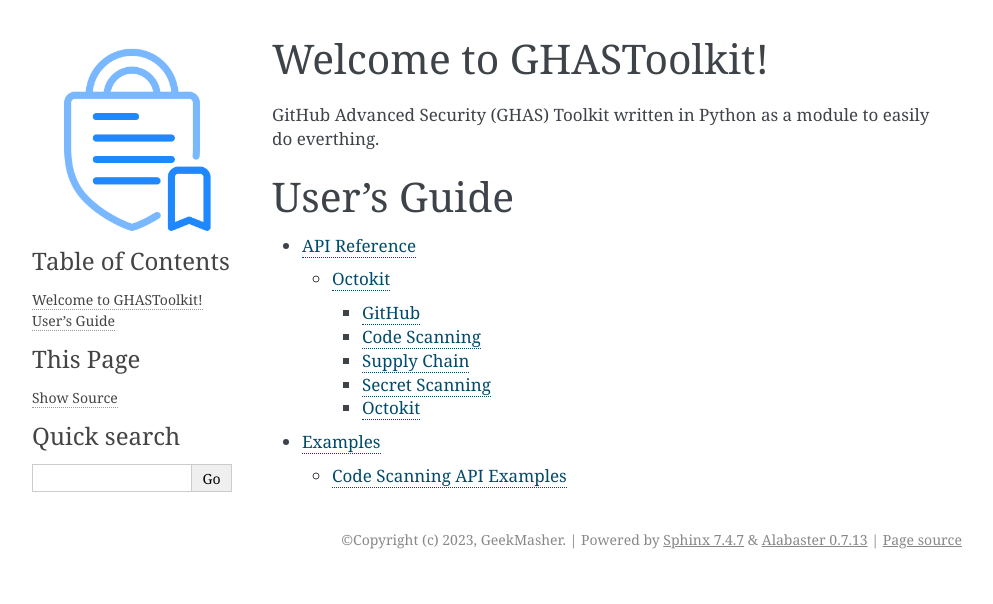
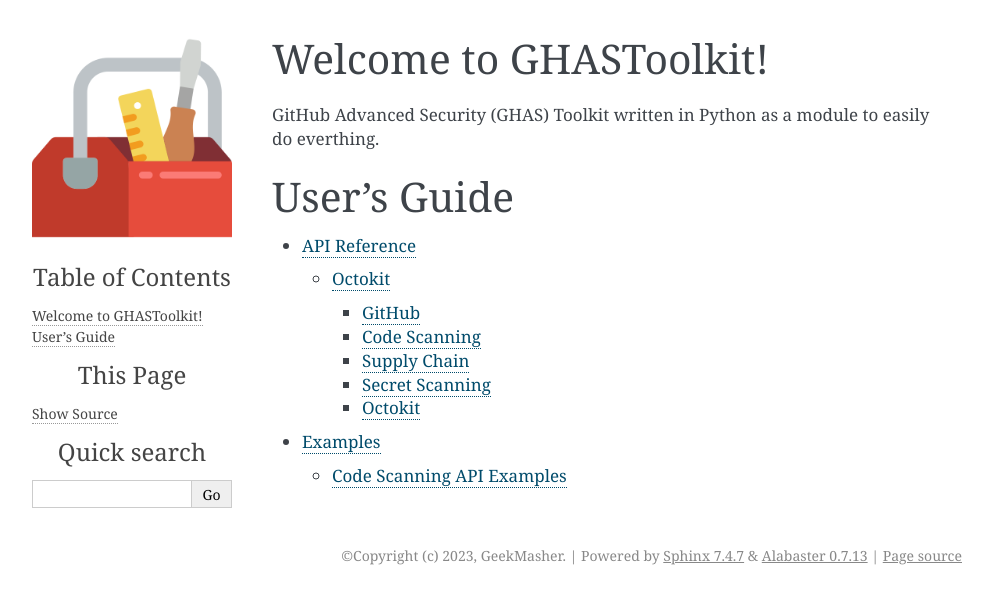
Before and after one commit to GeekMasher/ghastoolkit, a Sphinx documentation site: the page built from docs/index.rst, in a window 1280 px wide. Shown: the top 604 px of the page, without its empty margins (148-1141 px from the left). Built offline with Sphinx 7.4.7, drawn with Linux system fonts in a browser that asks for light colours.

Commit message:
feat: update docs

```diff
--- a/docs/conf.py
+++ b/docs/conf.py
@@ -42,6 +42,8 @@
 html_theme = "alabaster"
 html_static_path = ["static"]
 
+# Toolbox icons created by Smashicons - Flaticon
+# https://www.flaticon.com/free-icons/toolbox
 html_logo = "static/AdvancedSecurity.png"
 
 htmlhelp_basename = f"{project}Doc"
--- /dev/null
+++ b/docs/static/custom.css
@@ -0,0 +1,14 @@
+
+div.sphinxsidebarwrapper p.logo {
+    margin-bottom: 1rem;
+}
+
+div.sphinxsidebarwrapper h1.logo {
+    text-align: center;
+    margin-bottom: 2rem;
+    font-size: 3rem;
+}
+
+div.sphinxsidebar h3 {
+    text-align: center;
+}
```
Also changed, not shown: docs/static/AdvancedSecurity.png.
